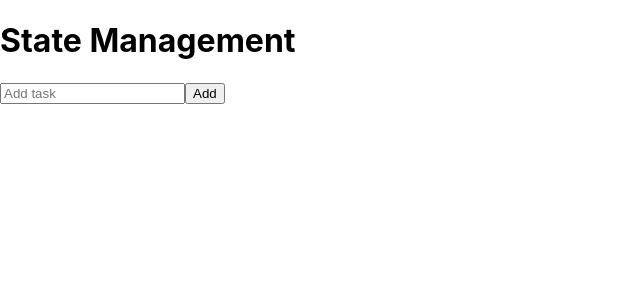
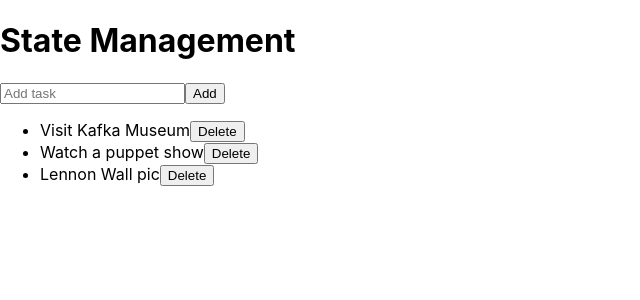
Before and after one commit to AKRkar/rabah-react-app, a React (Create React App) app: page /managestate in a window 1280 px wide. Shown: the top 300 px of the page, without its empty margins (0-640 px from the left). Built offline with nearby package versions, Linux system fonts and the light colour scheme.

Commit message:
Start using reducer for state mgt

```diff
--- a/src/AddTask.js
+++ b/src/AddTask.js
@@ -3,21 +3,15 @@ import {useEffect ,useState} from "react";
 
 export default function AddTask ({onAdd}) {
     const [taskText, setTaskText] = useState('');
-    useEffect( () => {
-        console.log("init effect....")
-    }, [])
-    useEffect( () => {
-        console.log("taskText is changing..." + taskText)
-    }, [taskText])
+
     return(
         <>
-            <input
-                placeholder="Add task"
-                value={taskText}
+            <input placeholder="Add task" value={taskText}
                 onChange={e =>  {setTaskText(e.target.value)}}
             />
             <button
                 onClick={() => {
+                    setTaskText('');
                     onAdd(taskText);
             }}>
             Add
--- a/src/StateMgtDemo.js
+++ b/src/StateMgtDemo.js
@@ -1,38 +1,35 @@
 
 // https://beta.reactjs.org/learn/managing-state
 
-import {useEffect, useState} from "react";
+import {useReducer} from "react";
 import TaskList from "./TaskList";
 import AddTask from "./AddTask";
+import TaskStateMgtLogicController from "./TaskStateMgtLogicController";
 
 function StateMgtDemo(){
-    // const [taskText, setTaskText] = useState('');
-    const [taskList, setTaskList] = useState([]);
-    const [nextTaskId, setNextTaskId] = useState(0);
-
-    function Add (task){
-        setTaskList([...taskList, { id: nextTaskId, name: task }]);
-        setNextTaskId(nextTaskId + 1);
+    const [tasks, dispatch] = useReducer(TaskStateMgtLogicController, initialTasks);
+    function handleAddTask(text) {
+        dispatch({type: 'added', id: nextId++, text: text,});
     }
-
-    // function Change(task){
-    //     setTaskList(taskList.map((t)=>{
-    //         if(t.nextTaskId === task.nextTaskId){
-    //             return task;
-    //         }
-    //         else
-    //             return t;
-    //     });
-    // }
+    function handleDeleteTask(taskId) {
+        dispatch({type: 'deleted', id: taskId});
+    }
 
     return (
         <>
             <h1>State Management</h1>
-            <AddTask onAdd={Add} />
-            <TaskList list={taskList}  />
+            <AddTask onAdd={handleAddTask} />
+            <TaskList list={tasks} onDeleteTask={handleDeleteTask}  />
 
         </>
     );
 }
 
+let nextId = 3;
+const initialTasks = [
+    { id: 0, text: 'Visit Kafka Museum', done: true },
+    { id: 1, text: 'Watch a puppet show', done: false },
+    { id: 2, text: 'Lennon Wall pic', done: false }
+];
+
 export default StateMgtDemo;
--- a/src/TaskList.js
+++ b/src/TaskList.js
@@ -1,24 +1,20 @@
 
-function TaskList({list}){
-    const printLi = (task) => {
-        return (
-            <Task  t={task} />
-        )
-    }
-    function Task ({t}){
-        return (
-            <li key={t.id}>
-                    {t.name}
-                    <button onClick={() => console.log("deleting")}>Delete</button>
-            </li>
-        );
-    }
-    const taskList = list.map((t) => printLi(t));
+function TaskList({list, onDeleteTask}){
+
+
     return (
         <ul>
-            {taskList}
+            {list.map((t) => {return <Task t={t} onDelete={onDeleteTask} />;})}
         </ul>
     )
 }
 
+function Task ({t, onDelete}){ console.log(t)
+    return (
+        <li key={t.id}>
+            {t.text}
+            <button onClick={() => onDelete(t.id)}>Delete</button>
+        </li>
+    );
+}
 export default TaskList
--- /dev/null
+++ b/src/TaskStateMgtLogicController.js
@@ -0,0 +1,15 @@
+
+
+export default function TaskStateMgtLogicController(tasks, action) {
+    switch (action.type) {
+        case 'added': {
+            return [...tasks, {id: action.id, text: action.text, done: false}];
+        }
+        case 'deleted': {
+            return tasks.filter(t => t.id !== action.id);
+        }
+        default: {
+            throw Error('Unknown action: ' + action.type);
+        }
+    }
+}
--- a/src/index.js
+++ b/src/index.js
@@ -6,9 +6,9 @@ import reportWebVitals from './reportWebVitals';
 
 const root = ReactDOM.createRoot(document.getElementById('root'));
 root.render(
-  <React.StrictMode>
+  // <React.StrictMode>
     <App />
-  </React.StrictMode>
+  // </React.StrictMode>
 );
 
 // If you want to start measuring performance in your app, pass a function
```
